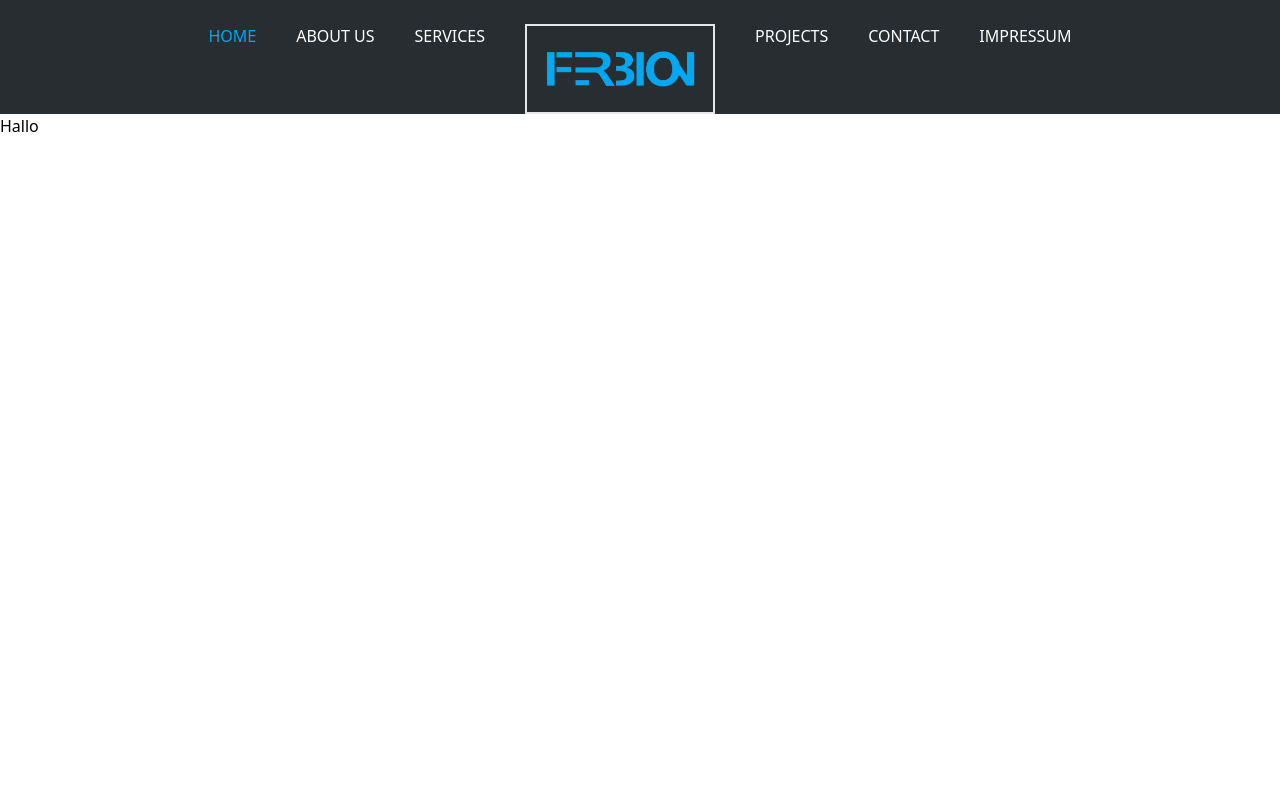
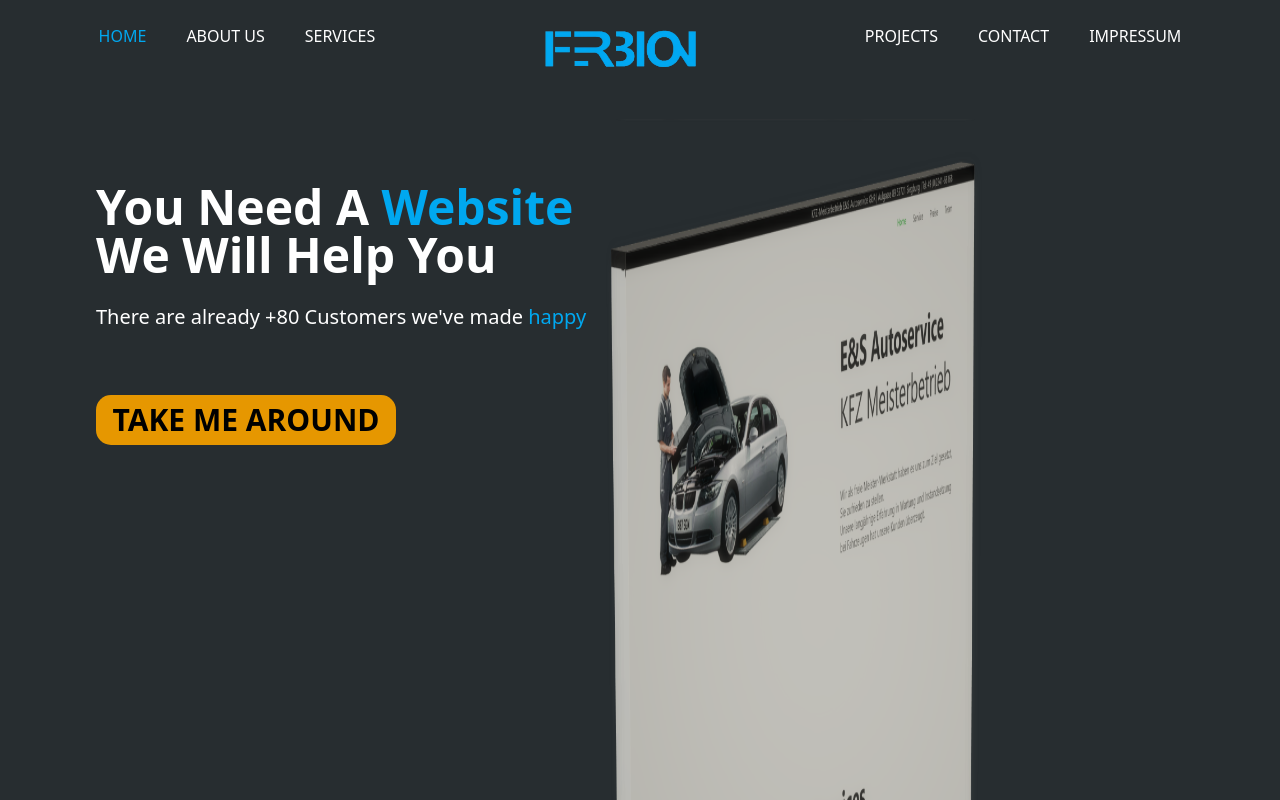
Before and after one commit to Ferbion-lT/V3, a Vue app: page / in a window 1280 px wide. Shown: the top 800 px of the page. Built offline with nearby package versions, Linux system fonts and the light colour scheme.

Commit message:
feat: created the header

```diff
--- a/src/components/Navbar.vue
+++ b/src/components/Navbar.vue
@@ -1,7 +1,8 @@
 <template>
-  <div class="bg-[#272d30] flex justify-center pt-6">
-    <div class="">
-      <ul class="flex flex-row gap-10 pr-10">
+  <div class="h-screen bg-[#272d30]">
+    <div class="bg-[#272d30] flex justify-center pt-6">
+     <div class="">
+      <ul class="flex flex-row gap-10 pr-[150px]">
         <li class="list-none">
           <a class="text-[#00a8f0] uppercase cursor-pointer">home</a>
         </li>
@@ -13,11 +14,11 @@
         </li>
       </ul>
     </div>
-    <div>
-      <img class="h-[90px] w-[190px] border-2" src="../assets/Logo.png">
+    <div class="relative mt-[-1.6%]">
+      <img class="h-[90px] w-[190px" src="../assets/Logo.png">
     </div>
     <div class="">
-      <ul class="flex flex-row gap-10 pl-10">
+      <ul class="flex flex-row gap-10 pl-[150px]">
         <li class="list-none">
           <a class="text-white uppercase cursor-pointer hover:text-[#00a8f0]">projects</a>
         </li>
@@ -29,5 +30,24 @@
         </li>
       </ul>
     </div>
+   </div>
+   <div class="flex mt-[7%] ml-[7.5%]">
+    <div class="flex flex-col gap-6">
+    <div>
+      <h2 class="text-white font-bold text-5xl">You Need A <span class="text-[#00a8f0]">Website</span><br>We Will Help You</h2>
+    </div>
+    <div>
+      <span class="text-white text-xl mt-5">There are already +80 Customers we've made <span class="text-[#00a8f0]">happy</span></span>
+    </div>
+    <div class="">
+    <div>
+      <button class="bg-[#e69700] uppercase rounded-[15px] w-[300px] h-[50px] text-3xl font-bold mt-10">take me around</button>
+    </div>
+   </div>
+   </div>
+   <div class="absolute ml-[20%] mt-[-5%]">
+    <img class="h-[1000px] w-[2000px]" src="../assets/Mockup.png">
+   </div>
+   </div>
   </div>
 </template>
```
